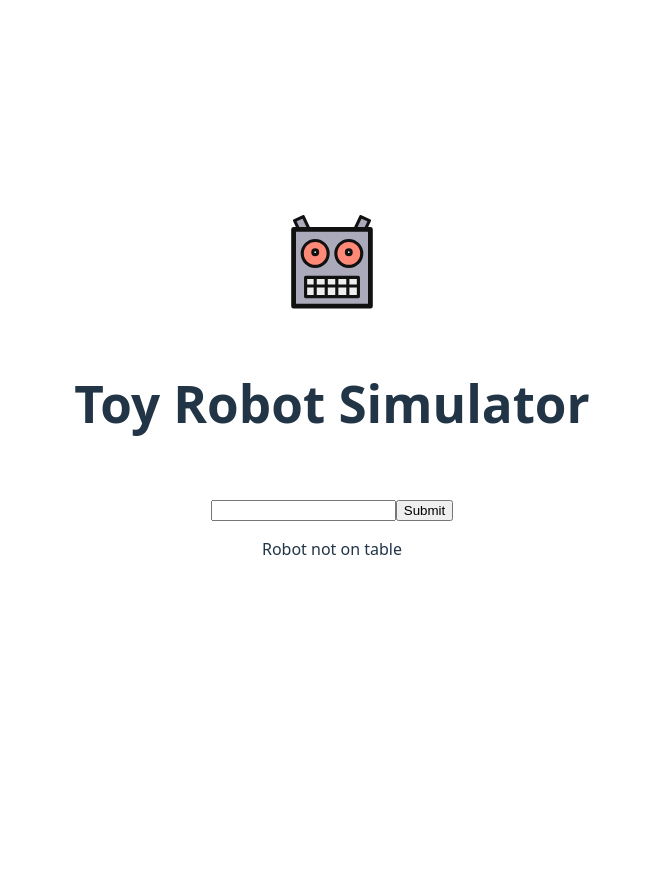
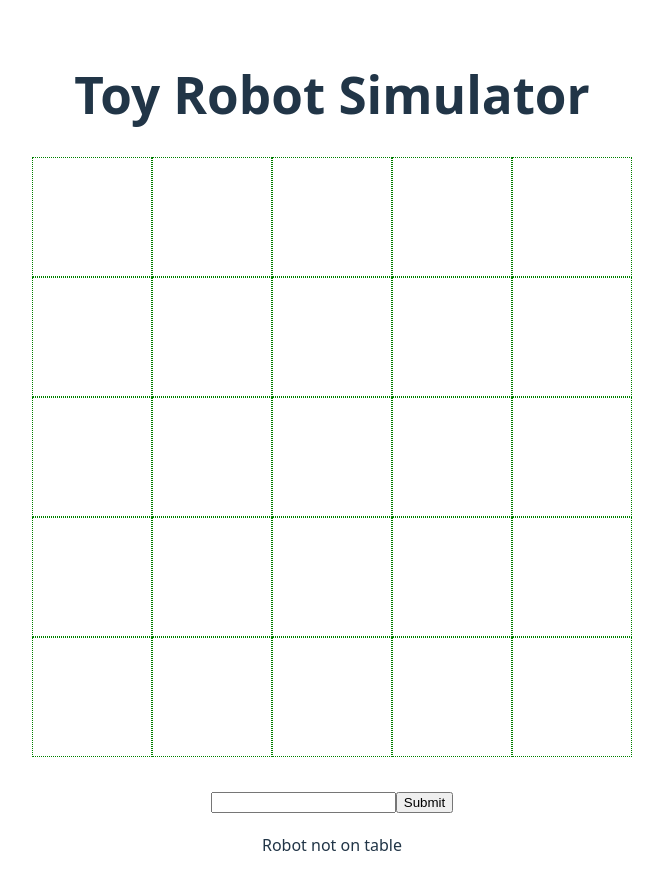
Before and after one commit to msb-dev/robot-simulator, a React (Vite) app: page / in a window 1280 px wide. Shown: the top 890 px of the page, without its empty margins (308-971 px from the left). Before the commit the page ends 800 px from the top, so only its background shows below. Built offline with nearby package versions, Linux system fonts and the light colour scheme.

Commit message:
feat:add graphical representation of robot config

```diff
--- a/src/App.css
+++ b/src/App.css
@@ -41,6 +41,10 @@
   color: #888;
 }
 
+.report-box {
+  border: 4px solid transparent
+}
+
 .highlight {
   border: 4px solid transparent;
   animation: highlight 1s;
--- a/src/App.tsx
+++ b/src/App.tsx
@@ -9,6 +9,7 @@ import {
 } from './config/config'
 import { InvalidInputError, parseInput } from './parseInput'
 import { left, right, move } from './commands/commands'
+import Table from './table/Table'
 
 class RobotNotOnTableError extends Error {
   constructor() {
@@ -96,10 +97,8 @@ function App() {
 
   return (
     <>
-      <div>
-        <img src={robotLogo} className="logo" alt="Robot logo" />
-      </div>
       <h1>Toy Robot Simulator</h1>
+      <Table robotConfig={config} />
       <div className="card">
         <form
           onSubmit={(e) => {
@@ -117,7 +116,9 @@ function App() {
           />
           <input type="submit"></input>
         </form>
-        <p className={isReporting ? 'highlight' : ''}>{configMessage}</p>
+        <p className={`report-box ${isReporting ? 'highlight' : ''}`}>
+          {configMessage}
+        </p>
         {error && <p>{`Error: ${getErrorMessage(error)}`}</p>}
       </div>
     </>
--- /dev/null
+++ b/src/table/Table.css
@@ -0,0 +1,15 @@
+.table {
+    display: grid;
+    width: 600px;
+    height: 600px;
+    grid-template-rows: repeat(5, 1fr);
+    grid-template-columns: repeat(5, 1fr);
+}
+
+.cell {
+    border: 1px dotted green;
+}
+
+.robot {
+    padding: 16px;
+}
--- /dev/null
+++ b/src/table/Table.tsx
@@ -0,0 +1,52 @@
+import { orientations, type Config } from '../config/config'
+import './Table.css'
+import robotLogo from '/robot.svg'
+
+const maxCoord = 4
+
+const Table = ({ robotConfig }: { robotConfig: Config | undefined }) => {
+  return (
+    <div className="table">
+      {[...Array(5).keys()].map((y: number) =>
+        [...Array(5).keys()].map((x: number) => {
+          return <Cell x={x} y={y} />
+        })
+      )}
+      {robotConfig !== undefined && <Robot config={robotConfig} />}
+    </div>
+  )
+}
+
+const Cell = ({ x, y }: { x: number; y: number }) => {
+  return (
+    <div className="cell" style={{ gridArea: coordsToGridArea(x, y) }}></div>
+  )
+}
+
+const Robot = ({ config }: { config: Config }) => {
+  const rotationDegrees = orientations.indexOf(config.f) * 90
+  console.log(rotationDegrees)
+  return (
+    <div
+      className="robot"
+      style={{ gridArea: coordsToGridArea(config.x, config.y) }}
+    >
+      <img
+        src={robotLogo}
+        style={{ transform: `rotate(${rotationDegrees.toString()}deg)` }}
+      />
+    </div>
+  )
+}
+
+const coordsToGridArea = (x: number, y: number) => {
+  const rowStart = maxCoord - y + 1
+  const columnStart = x + 1
+  const rowEnd = rowStart + 1
+  const columnEnd = columnStart + 1
+  const str = `${rowStart.toString()} / ${columnStart.toString()} / ${rowEnd.toString()} / ${columnEnd.toString()}`
+  console.log(str)
+  return str
+}
+
+export default Table
```
